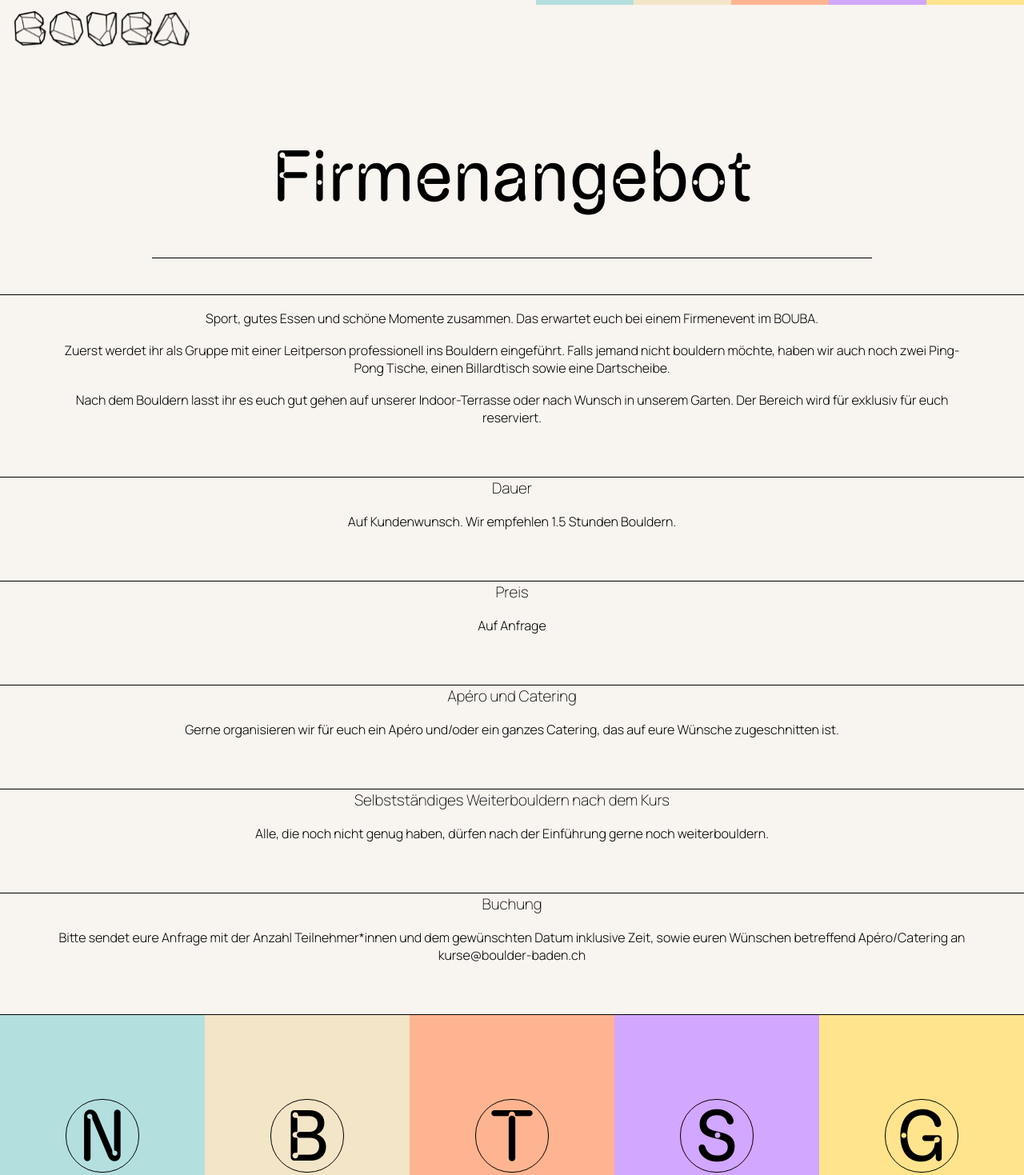
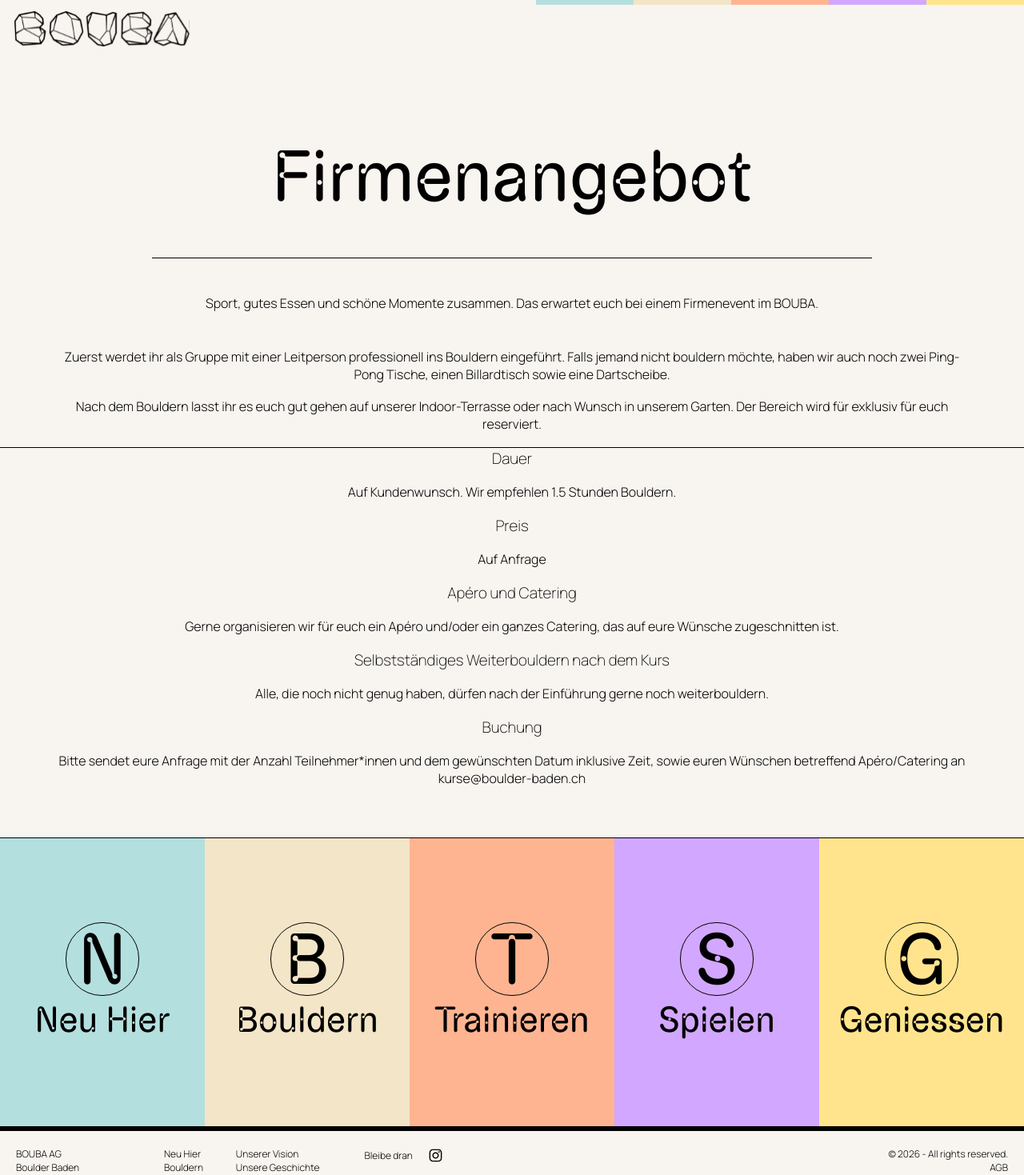
Before and after one commit to escodebar/boulder-baden.ch, a Vue app: page /bouldern/firmenangebot in a window 1280 px wide. Shown: the top 1469 px of the page at 80% size. Built offline with nearby package versions, Linux system fonts and the light colour scheme.

Commit message:
Reduce the amount of sections in Firmenangebot

```diff
--- a/src/pages/Firmenangebot.vue
+++ b/src/pages/Firmenangebot.vue
@@ -1,51 +1,37 @@
 <template>
   <h1>Firmenangebot</h1>
 
-  <section>
   <p>
-      Sport, gutes Essen und schöne Momente zusammen. Das erwartet euch bei
-      einem Firmenevent im BOUBA.
+    Sport, gutes Essen und schöne Momente zusammen. Das erwartet euch bei einem
+    Firmenevent im BOUBA.
   </p>
 
   <p>
-      Zuerst werdet ihr als Gruppe mit einer Leitperson professionell ins
-      Bouldern eingeführt. Falls jemand nicht bouldern möchte, haben wir auch
-      noch zwei Ping-Pong Tische, einen Billardtisch sowie eine Dartscheibe.
+    Zuerst werdet ihr als Gruppe mit einer Leitperson professionell ins Bouldern
+    eingeführt. Falls jemand nicht bouldern möchte, haben wir auch noch zwei
+    Ping-Pong Tische, einen Billardtisch sowie eine Dartscheibe.
   </p>
   <p>
     Nach dem Bouldern lasst ihr es euch gut gehen auf unserer Indoor-Terrasse
     oder nach Wunsch in unserem Garten. Der Bereich wird für exklusiv für euch
     reserviert.
   </p>
-  </section>
 
   <section>
     <h3>Dauer</h3>
     <p>Auf Kundenwunsch. Wir empfehlen 1.5 Stunden Bouldern.</p>
-  </section>
-
-  <section>
     <h3>Preis</h3>
     <p>Auf Anfrage</p>
-  </section>
-
-  <section>
     <h3>Apéro und Catering</h3>
     <p>
       Gerne organisieren wir für euch ein Apéro und/oder ein ganzes Catering,
       das auf eure Wünsche zugeschnitten ist.
     </p>
-  </section>
-
-  <section>
     <h3>Selbstständiges Weiterbouldern nach dem Kurs</h3>
     <p>
       Alle, die noch nicht genug haben, dürfen nach der Einführung gerne noch
       weiterbouldern.
     </p>
-  </section>
-
-  <section>
     <h3>Buchung</h3>
     <p>
       Bitte sendet eure Anfrage mit der Anzahl Teilnehmer*innen und dem
```
Lines whose indentation alone changed are shown as unchanged.
